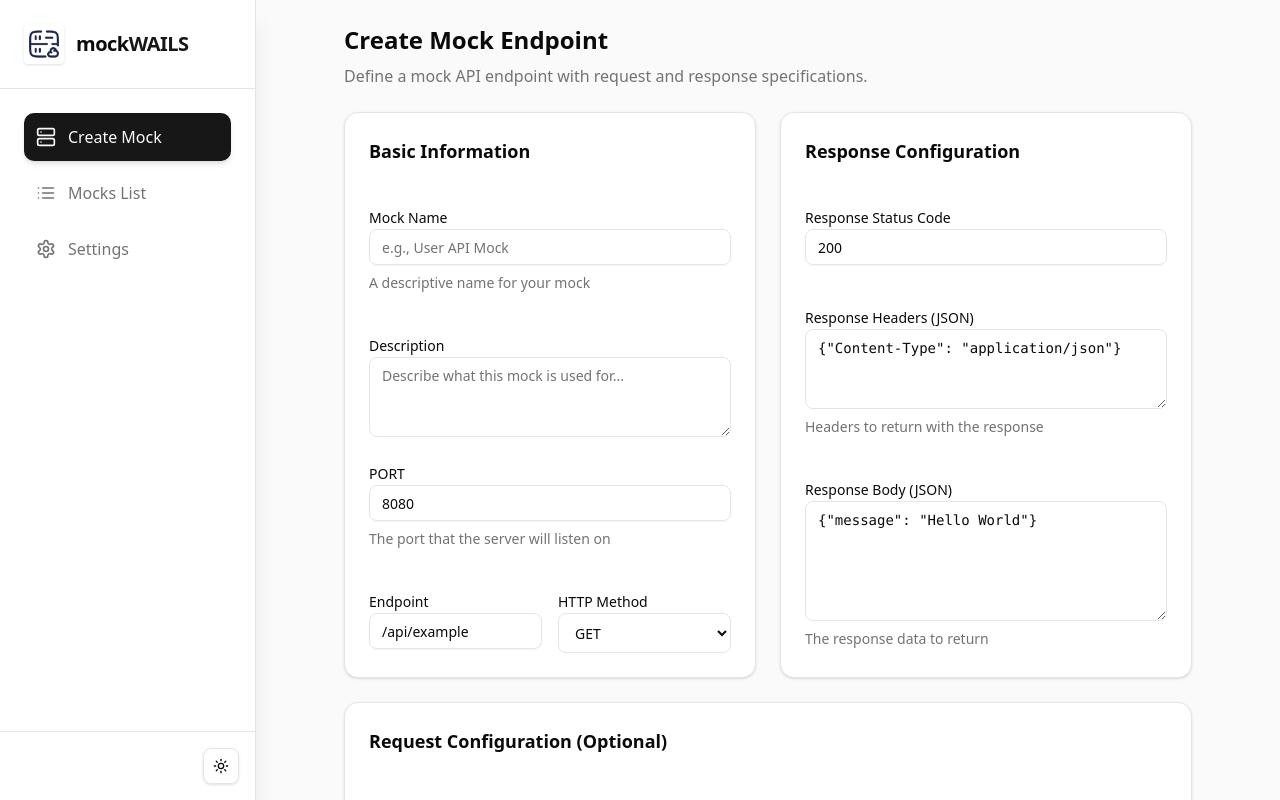
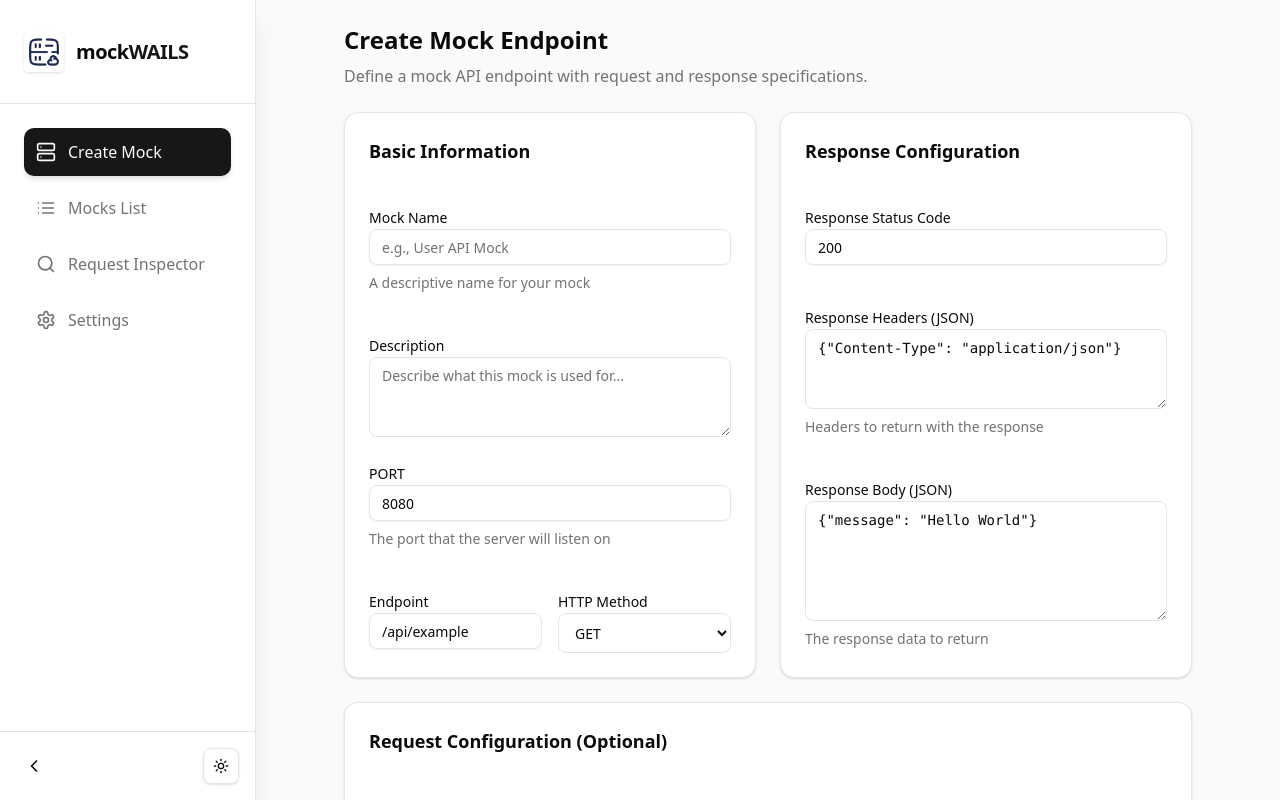
Before and after one commit to tacheraSasi/mockwails, a React (Vite) app in the folder frontend/: page / in a window 1280 px wide. Shown: the top 800 px of the page. Built offline with nearby package versions, Linux system fonts and the light colour scheme.

Commit message:
Ellie: added the new "Request Inspector" page with a two-pane layout.

```diff
--- a/frontend/src/components/Layout.tsx
+++ b/frontend/src/components/Layout.tsx
@@ -1,16 +1,32 @@
 import Sidebar from "@/components/sidebar";
+import { cn } from "@/lib/utils";
 import type React from "react";
+import { useState } from "react";
 
 interface LayoutProps {
   children: React.ReactNode;
 }
 
 const Layout: React.FC<LayoutProps> = ({ children }) => {
+  const [isSidebarCollapsed, setIsSidebarCollapsed] = useState(false);
+
+  const toggleSidebar = () => {
+    setIsSidebarCollapsed(!isSidebarCollapsed);
+  };
+
   return (
     <div className="min-h-screen bg-neutral-50 dark:bg-neutral-950">
       <div className="flex">
-        <Sidebar />
-        <main className="flex-1 ml-64 min-h-screen h-full overflow-y-auto">
+        <Sidebar
+          isCollapsed={isSidebarCollapsed}
+          toggleSidebar={toggleSidebar}
+        />
+        <main
+          className={cn(
+            "flex-1 min-h-screen h-full overflow-y-auto transition-all duration-300 ease-in-out",
+            isSidebarCollapsed ? "ml-20" : "ml-64"
+          )}
+        >
           {children}
         </main>
       </div>
--- a/frontend/src/components/PageRouter.tsx
+++ b/frontend/src/components/PageRouter.tsx
@@ -1,6 +1,7 @@
 import { useNavigation } from "@/contexts/NavigationContext";
 import CreateMock from "@/pages/CreateMock";
 import ListMock from "@/pages/ListMock";
+import RequestInspector from "@/pages/RequestInspector";
 import type React from "react";
 
 const PageRouter: React.FC = () => {
@@ -11,6 +12,8 @@ const PageRouter: React.FC = () => {
       return <CreateMock />;
     case "list-mock":
       return <ListMock />;
+    case "request-inspector":
+      return <RequestInspector />;
     case "settings":
       return (
         <div className="w-full max-w-4xl mx-auto p-6">
--- a/frontend/src/components/sidebar.tsx
+++ b/frontend/src/components/sidebar.tsx
@@ -1,26 +1,54 @@
 import { ModeToggle } from "@/components/mode-toggle";
 import { useNavigation } from "@/contexts/NavigationContext";
-import { Home, List, Server, Settings, User } from "lucide-react";
+import { ChevronLeft, List, Search, Server, Settings } from "lucide-react";
 import type React from "react";
 import Logo from "../assets/images/logo-universal.png";
+import { cn } from "@/lib/utils";
 
-const Sidebar: React.FC = () => {
+interface SidebarProps {
+  isCollapsed: boolean;
+  toggleSidebar: () => void;
+}
+
+const Sidebar: React.FC<SidebarProps> = ({
+  isCollapsed,
+  toggleSidebar,
+}) => {
   const { currentPage, setCurrentPage } = useNavigation();
 
   const navItems = [
     { id: "create-mock" as const, icon: Server, label: "Create Mock" },
     { id: "list-mock" as const, icon: List, label: "Mocks List" },
+    {
+      id: "request-inspector" as const,
+      icon: Search,
+      label: "Request Inspector",
+    },
     { id: "settings" as const, icon: Settings, label: "Settings" },
   ];
 
   return (
     <div className="flex h-screen fixed">
       {/* Sidebar */}
-      <aside className="w-64 bg-background text-foreground shadow-xl flex flex-col border-r border-border">
+      <aside
+        className={cn(
+          "bg-background text-foreground shadow-xl flex flex-col border-r border-border transition-all duration-300 ease-in-out",
+          isCollapsed ? "w-20" : "w-64"
+        )}
+      >
         {/* Logo & App Name */}
-        <div className="flex items-center gap-3 p-6 border-b border-border">
-          <img src={Logo} alt="MockWAILS Logo" className="w-10 h-10 rounded shadow" />
-          <span className="text-xl font-extrabold tracking-tight">
+        <div className="flex items-center gap-3 p-6 border-b border-border h-[6.5rem]">
+          <img
+            src={Logo}
+            alt="MockWAILS Logo"
+            className="w-10 h-10 rounded shadow"
+          />
+          <span
+            className={cn(
+              "text-xl font-extrabold tracking-tight transition-opacity duration-300",
+              isCollapsed && "opacity-0"
+            )}
+          >
             mock<span className="text-primary">WAILS</span>
           </span>
         </div>
@@ -31,20 +59,44 @@ const Sidebar: React.FC = () => {
               type="button"
               key={id}
               onClick={() => setCurrentPage(id)}
-              className={`w-full flex items-center gap-3 p-3 rounded-lg font-medium transition-all duration-200 ${
+              className={cn(
+                "w-full flex items-center gap-3 p-3 rounded-lg font-medium transition-all duration-200",
                 currentPage === id
                   ? "bg-primary text-primary-foreground shadow-md"
-                  : "text-muted-foreground hover:bg-accent hover:text-accent-foreground"
-              }`}
+                  : "text-muted-foreground hover:bg-accent hover:text-accent-foreground",
+                isCollapsed && "justify-center"
+              )}
             >
               <Icon size={20} />
-              {label}
+              <span
+                className={cn(
+                  "transition-opacity",
+                  isCollapsed && "opacity-0 hidden"
+                )}
+              >
+                {label}
+              </span>
             </button>
           ))}
         </nav>
-        {/* Footer: Mode Toggle */}
-        <div className="p-4 border-t border-border flex justify-end">
-          <ModeToggle />
+
+        {/* Footer: Collapse & Mode Toggle */}
+        <div className="p-4 border-t border-border flex items-center justify-between">
+          <button
+            onClick={toggleSidebar}
+            className="p-2 rounded-lg hover:bg-accent"
+          >
+            <ChevronLeft
+              size={20}
+              className={cn(
+                "transition-transform duration-300",
+                isCollapsed && "rotate-180"
+              )}
+            />
+          </button>
+          <div className={cn(isCollapsed && "hidden")}>
+            <ModeToggle />
+          </div>
         </div>
       </aside>
     </div>
--- a/frontend/src/contexts/NavigationContext.tsx
+++ b/frontend/src/contexts/NavigationContext.tsx
@@ -1,7 +1,7 @@
 import type React from "react";
 import { createContext, useContext, useState } from "react";
 
-type Page = "create-mock" | "list-mock" | "settings";
+type Page = "create-mock" | "list-mock" | "settings" | "request-inspector";
 
 interface NavigationContextType {
   currentPage: Page;
--- /dev/null
+++ b/frontend/src/pages/RequestInspector.tsx
@@ -0,0 +1,104 @@
+import { useState } from "react";
+import { Card, CardContent, CardHeader, CardTitle } from "@/components/ui/card";
+import { cn } from "@/lib/utils";
+
+// Mock data for demonstration
+const mockRequests = [
+  {
+    id: 1,
+    method: "GET",
+    path: "/api/users",
+    status: 200,
+    request: {
+      headers: { "Authorization": "Bearer ..." },
+      body: "",
+    },
+    response: {
+      headers: { "Content-Type": "application/json" },
+      body: JSON.stringify([{ id: 1, name: "John Doe" }], null, 2),
+    },
+  },
+  {
+    id: 2,
+    method: "POST",
+    path: "/api/products",
+    status: 201,
+    request: {
+      headers: { "Content-Type": "application/json" },
+      body: JSON.stringify({ name: "New Product" }, null, 2),
+    },
+    response: {
+      headers: { "Content-Type": "application/json" },
+      body: JSON.stringify({ id: 100, name: "New Product" }, null, 2),
+    },
+  },
+];
+
+const RequestInspector = () => {
+  const [selectedRequest, setSelectedRequest] = useState(mockRequests[0]);
+
+  return (
+    <div className="flex h-[calc(100vh-4rem)] p-4 gap-4">
+      {/* Left Pane: Request List */}
+      <div className="w-1/3 border rounded-lg p-2 overflow-y-auto">
+        <h2 className="text-lg font-semibold p-2">Requests</h2>
+        <ul>
+          {mockRequests.map((req) => (
+            <li key={req.id}>
+              <button
+                onClick={() => setSelectedRequest(req)}
+                className={cn(
+                  "w-full text-left p-2 rounded-md",
+                  selectedRequest.id === req.id && "bg-accent"
+                )}
+              >
+                <div className="flex justify-between">
+                  <span>
+                    <span className="font-bold">{req.method}</span> {req.path}
+                  </span>
+                  <span
+                    className={cn(
+                      "font-bold",
+                      req.status >= 400 ? "text-red-500" : "text-green-500"
+                    )}
+                  >
+                    {req.status}
+                  </span>
+                </div>
+              </button>
+            </li>
+          ))}
+        </ul>
+      </div>
+
+      {/* Right Pane: Request Details */}
+      <div className="w-2/3 overflow-y-auto">
+        {selectedRequest && (
+          <Card>
+            <CardHeader>
+              <CardTitle>Request Details</CardTitle>
+            </CardHeader>
+            <CardContent className="space-y-4">
+              <div>
+                <h3 className="font-semibold">Request</h3>
+                <pre className="bg-neutral-100 dark:bg-neutral-800 p-2 rounded-md mt-1 text-sm">
+                  {`Headers: ${JSON.stringify(selectedRequest.request.headers, null, 2)}
+Body: ${selectedRequest.request.body}`}
+                </pre>
+              </div>
+              <div>
+                <h3 className="font-semibold">Response</h3>
+                <pre className="bg-neutral-100 dark:bg-neutral-800 p-2 rounded-md mt-1 text-sm">
+                  {`Headers: ${JSON.stringify(selectedRequest.response.headers, null, 2)}
+Body: ${selectedRequest.response.body}`}
+                </pre>
+              </div>
+            </CardContent>
+          </Card>
+        )}
+      </div>
+    </div>
+  );
+};
+
+export default RequestInspector;
```
